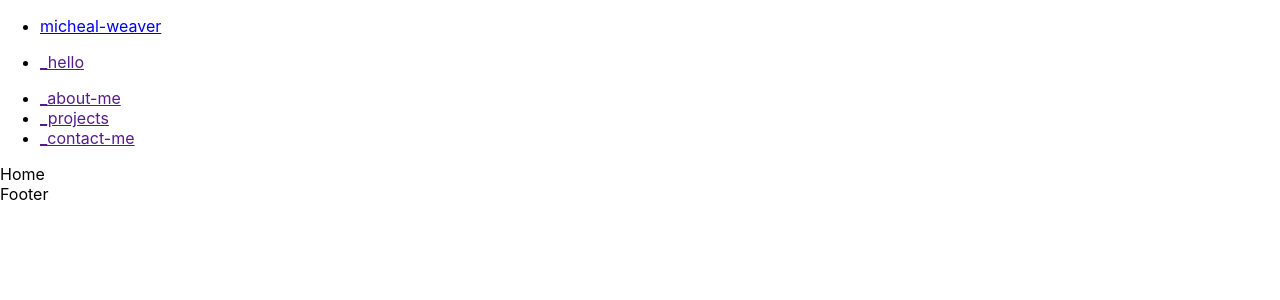
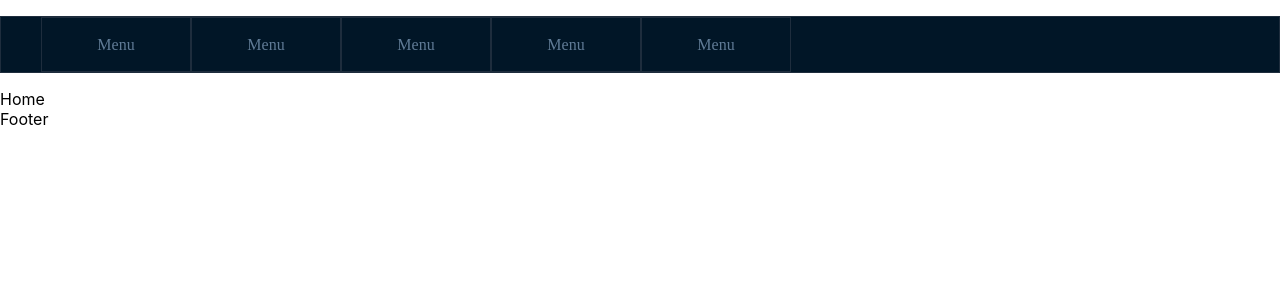
Before and after one commit to mr-krowley/Portfolio-for-Developers, a React (Create React App) app: page / in a window 1280 px wide. Shown: the top 300 px of the page. Built offline with nearby package versions, Linux system fonts and the light colour scheme.

Commit message:
add menu

```diff
--- /dev/null
+++ b/src/UI/MenuLink/MenuLink.jsx
@@ -0,0 +1,8 @@
+import React from 'react'
+import s from './MenuLink.module.css'
+
+export const MenuLink = () => {
+	return (
+		<li className={s.li}><a href="#">Menu</a></li>
+	)
+}
--- /dev/null
+++ b/src/UI/MenuLink/MenuLink.module.css
@@ -0,0 +1,24 @@
+
+
+
+li{
+	box-sizing: border-box;
+width: 150px;
+text-align: center;
+list-style-type: none;
+border: 1px solid #1E2D3D;
+display: flex;
+justify-content: center;
+align-items: center;
+
+}
+a{
+	font-family: 'Fira Code';
+	font-style: normal;
+	font-weight: 450;
+	font-size: 16px;
+	line-height: 21px;
+	text-decoration: none;
+	color: #607B96;
+	width: 100%;
+}
--- a/src/UI/hello/Hello.jsx
+++ /dev/null
@@ -1,7 +0,0 @@
-import React from 'react'
-
-export const Hello = () => {
-	return (
-		<p><a href="">_hello</a></p>
-	)
-}
--- a/src/UI/user/User.jsx
+++ /dev/null
@@ -1,8 +0,0 @@
-import React from 'react'
-
-export const User = () => {
-
-	return (
-		<p><a href="/home">micheal-weaver</a> </p>
-	)
-}
--- a/src/layout/Header/Header.jsx
+++ b/src/layout/Header/Header.jsx
@@ -1,18 +1,17 @@
-import React from 'react'
-import {  } from "module";
-import { User } from '../../UI/user/User';
-import { Hello } from '../../UI/hello/Hello';
+import React from "react";
+import { MenuLink } from "../../UI/MenuLink/MenuLink";
+import s from "./Header.module.css";
 
 export const Header = () => {
   return (
     <div>
-      <ul>
-        <li><User></User></li>
-        <li><Hello></Hello></li>
-        <li><a href="">_about-me</a></li>
-        <li><a href="">_projects</a></li>
-        <li><a href="">_contact-me</a></li>
+      <ul className={s.ul}>
+        <MenuLink />
+        <MenuLink />
+        <MenuLink />
+        <MenuLink />
+        <MenuLink />
       </ul>
     </div>
-  )
-}
+  );
+};
--- /dev/null
+++ b/src/layout/Header/Header.module.css
@@ -0,0 +1,13 @@
+ul{
+	font-family: "Fira Code", sans-serif;
+	border: 1px solid #1E2D3D;
+	background: #011627;
+	height: 55px;
+	font-style: normal;
+font-weight: 450;
+font-size: 16px;
+line-height: 21px;
+	color: #607B96;
+	display: flex;
+	text-align:  center;
+}
```
